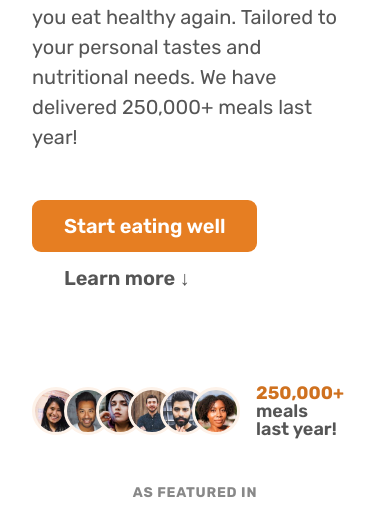
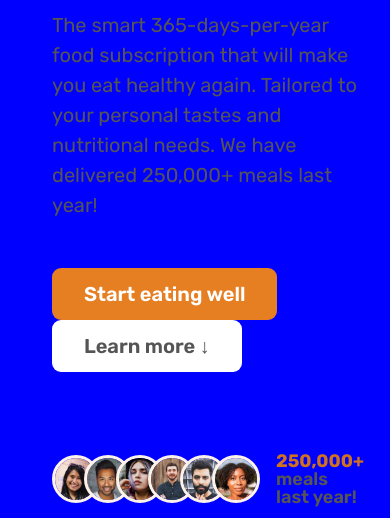
Before and after one commit to PoChuanSu/Responsive-Website, a plain HTML site: page index.html in a window 390 px wide. Shown: the part 514-1032 px from the top of the page. Drawn offline with nearby package versions, Linux system fonts and the light colour scheme; a web font is replaced by a local one.

Commit message:
@media test

```diff
--- a/css/style.css
+++ b/css/style.css
@@ -64,6 +64,19 @@
 .section-hero {
   background-color: #fdf2e9;
   padding: 4.8rem 0 9.6rem 0;
+}
+
+@media (max-width: 1200px) {
+  .section-hero {
+    background-color: orangered;
+  }
+}
+
+@media (max-width: 600px) {
+  .section-hero {
+    border: 20px dashed blue;
+    background-color: blue;
+  }
 }
 
 .hero {
--- a/index.html
+++ b/index.html
@@ -30,16 +30,16 @@
     </header>
 
     <main>
-      <!-- <section class="section-hero"> -->
+      <section class="section-hero">
         <div class="hero">
           <div class="hero-text-box">
             <h1 class="heading-primary">
               A healthy meal delivered to your door, every single day
             </h1>
             <p class="hero-description">
-            The smart 365-days-per-year food subscription that will make you eat
-            healthy again. Tailored to your personal tastes and nutritional
-            needs. We have delivered 250,000+ meals last year!
+              The smart 365-days-per-year food subscription that will make you
+              eat healthy again. Tailored to your personal tastes and
+              nutritional needs. We have delivered 250,000+ meals last year!
             </p>
             <a href="#" class="btn btn--full margin-right-sm"
               >Start eating well</a
@@ -54,7 +54,9 @@
                 <img src="img/customers/customer-5.jpg" alt="Customer photo" />
                 <img src="img/customers/customer-6.jpg" alt="Customer photo" />
               </div>
-            <p class="delivered-text"><span>250,000+</span> meals last year!</p>
+              <p class="delivered-text">
+                <span>250,000+</span> meals last year!
+              </p>
             </div>
           </div>
           <div class="hero-img-box">
@@ -65,7 +67,7 @@
             />
           </div>
         </div>
-      <!-- </section> -->
+      </section>
 
       <section class="section-featured">
         <div class="container">
```
Lines whose indentation alone changed are shown as unchanged.
